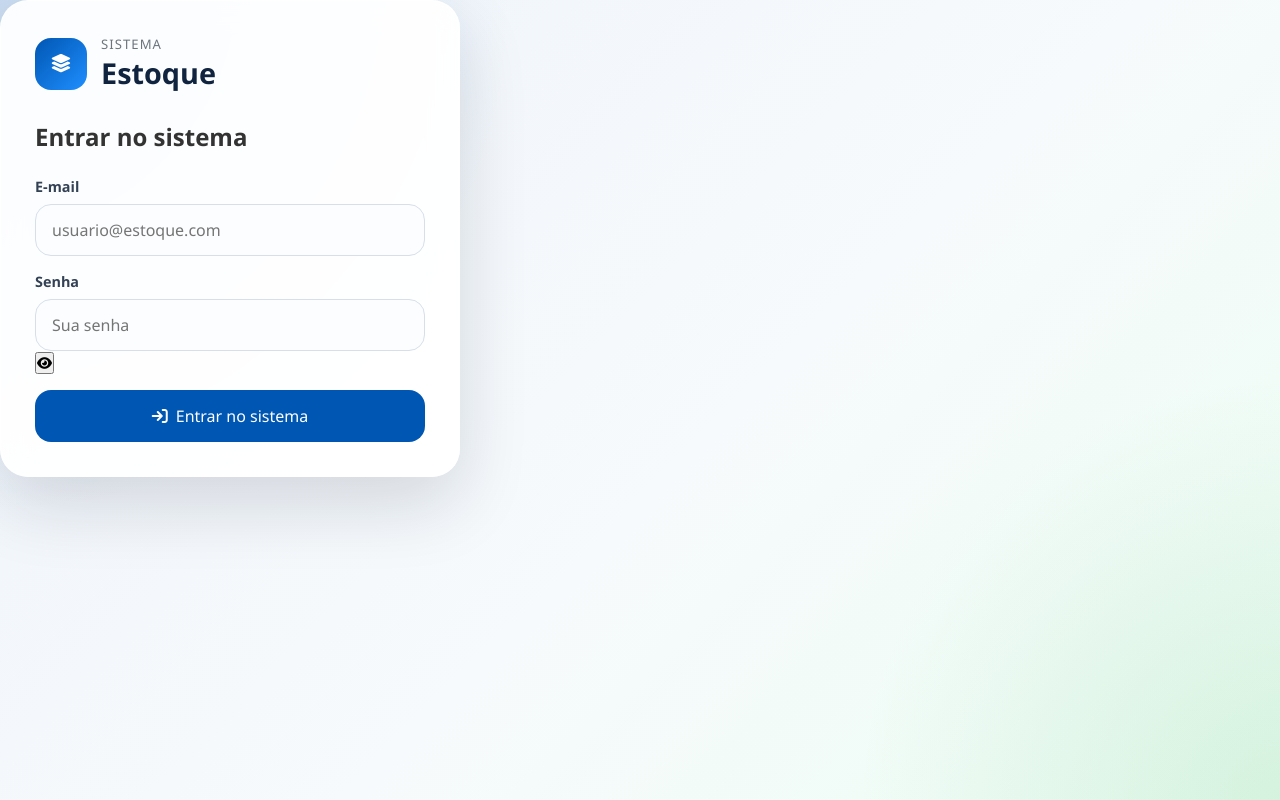
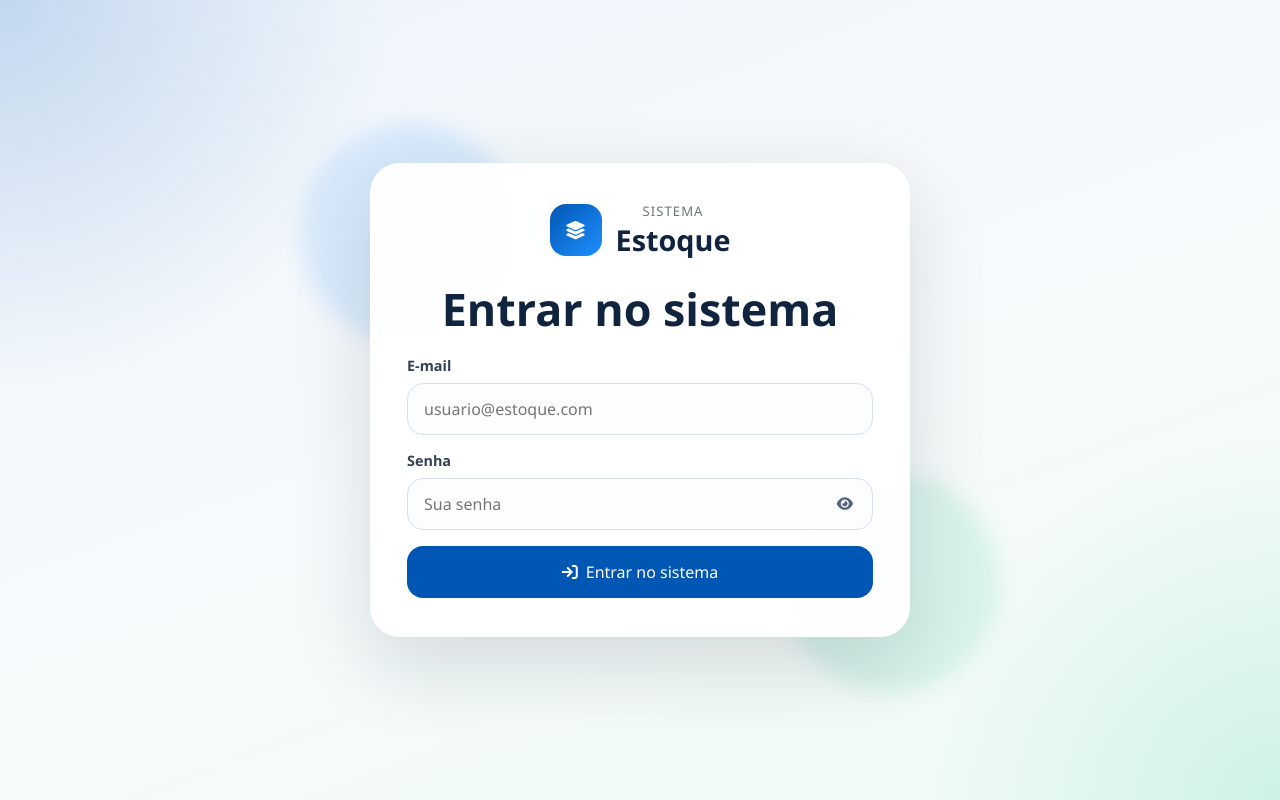
Before and after one commit to vitordsoliveira/estoque, a Flask app: page /auth/login in a window 1280 px wide. Run offline with Flask 3, Linux system fonts and the light colour scheme.

Commit message:
cache ignore

```diff
--- a/app/static/css/login.css
+++ b/app/static/css/login.css
@@ -1,118 +1,60 @@
 .login-body {
     min-height: 100vh;
-    background:
-        radial-gradient(circle at top left, rgba(0, 86, 179, 0.16), transparent 34%),
-        radial-gradient(circle at bottom right, rgba(40, 167, 69, 0.12), transparent 28%),
-        linear-gradient(135deg, #eef4fb 0%, #f7fafc 55%, #ecfdf3 100%);
-}
-
-.login-shell {
-    min-height: 100vh;
-    display: grid;
-    grid-template-columns: 1.15fr 0.85fr;
-}
-
-.login-showcase,
-.login-panel {
     display: flex;
     align-items: center;
     justify-content: center;
-    padding: 48px;
+    padding: 32px 20px;
+    overflow: hidden;
+    background:
+        radial-gradient(circle at top left, rgba(0, 86, 179, 0.18), transparent 26%),
+        radial-gradient(circle at bottom right, rgba(16, 185, 129, 0.14), transparent 24%),
+        linear-gradient(160deg, #edf4fb 0%, #f7fafc 52%, #eefbf4 100%);
 }
 
-.login-showcase-content {
-    max-width: 620px;
+.login-stage {
+    position: relative;
+    width: min(540px, 100%);
 }
 
-.login-badge {
-    display: inline-flex;
-    align-items: center;
-    gap: 8px;
-    padding: 8px 14px;
-    border-radius: 999px;
-    background: rgba(0, 86, 179, 0.1);
-    color: var(--primary-color);
-    font-weight: 700;
-    letter-spacing: 0.04em;
-    text-transform: uppercase;
-    font-size: 0.75rem;
+.login-glow {
+    position: absolute;
+    width: 220px;
+    height: 220px;
+    border-radius: 50%;
+    filter: blur(10px);
+    opacity: 0.7;
+    z-index: 0;
 }
 
-.login-showcase h1 {
-    margin-top: 22px;
-    font-size: clamp(2.4rem, 5vw, 4.4rem);
-    line-height: 1.03;
-    color: #10233f;
-    max-width: 12ch;
+.login-glow-left {
+    top: -40px;
+    left: -70px;
+    background: rgba(31, 143, 255, 0.18);
 }
 
-.login-showcase p {
-    margin-top: 22px;
-    font-size: 1.05rem;
-    line-height: 1.7;
-    color: #4f5d75;
-    max-width: 54ch;
-}
-
-.login-highlights {
-    display: grid;
-    gap: 16px;
-    margin-top: 32px;
-}
-
-.login-highlights article {
-    display: flex;
-    align-items: flex-start;
-    gap: 14px;
-    padding: 18px 20px;
-    border-radius: 18px;
-    background: rgba(255, 255, 255, 0.72);
-    border: 1px solid rgba(255, 255, 255, 0.9);
-    box-shadow: 0 16px 40px rgba(15, 23, 42, 0.06);
-    backdrop-filter: blur(10px);
-}
-
-.login-highlights i {
-    width: 42px;
-    height: 42px;
-    border-radius: 12px;
-    display: inline-flex;
-    align-items: center;
-    justify-content: center;
-    background: rgba(0, 86, 179, 0.12);
-    color: var(--primary-color);
-    font-size: 1rem;
-}
-
-.login-highlights strong {
-    display: block;
-    margin-bottom: 4px;
-    color: #10233f;
-}
-
-.login-highlights span {
-    color: #5f6b81;
-    line-height: 1.5;
-    font-size: 0.95rem;
-}
-
-.login-panel {
-    position: relative;
+.login-glow-right {
+    right: -90px;
+    bottom: -55px;
+    background: rgba(16, 185, 129, 0.16);
 }
 
 .login-card {
-    width: min(460px, 100%);
-    padding: 34px;
-    border-radius: 28px;
-    background: rgba(255, 255, 255, 0.92);
+    position: relative;
+    z-index: 1;
+    width: 100%;
+    padding: 38px 36px;
+    border-radius: 30px;
+    background: rgba(255, 255, 255, 0.94);
     border: 1px solid rgba(255, 255, 255, 0.88);
-    box-shadow: 0 28px 70px rgba(15, 23, 42, 0.14);
+    box-shadow: 0 28px 80px rgba(15, 23, 42, 0.14);
     backdrop-filter: blur(14px);
+    text-align: center;
 }
 
 .login-brand {
     display: flex;
     align-items: center;
+    justify-content: center;
     gap: 14px;
 }
 
@@ -142,24 +84,61 @@
 }
 
 .login-copy {
-    margin-top: 28px;
+    margin-top: 26px;
 }
 
-.login-copy h3 {
-    font-size: 1.6rem;
+.login-badge {
+    display: inline-flex;
+    align-items: center;
+    justify-content: center;
+    gap: 8px;
+    padding: 8px 14px;
+    border-radius: 999px;
+    background: rgba(0, 86, 179, 0.1);
+    color: var(--primary-color);
+    font-weight: 700;
+    letter-spacing: 0.04em;
+    text-transform: uppercase;
+    font-size: 0.75rem;
+}
+
+.login-copy h1 {
+    margin-top: 18px;
+    font-size: clamp(2rem, 4.5vw, 2.8rem);
     color: #10233f;
+    line-height: 1.05;
 }
 
 .login-copy p {
-    margin-top: 8px;
+    margin: 12px auto 0;
     color: var(--text-muted);
     line-height: 1.6;
+    max-width: 42ch;
+}
+
+.login-chips {
+    display: flex;
+    flex-wrap: wrap;
+    justify-content: center;
+    gap: 10px;
+    margin-top: 24px;
+}
+
+.login-chips span {
+    padding: 7px 12px;
+    border-radius: 999px;
+    background: rgba(241, 245, 249, 0.92);
+    border: 1px solid #dbe6f2;
+    color: #35506d;
+    font-size: 0.82rem;
+    font-weight: 600;
 }
 
 .login-flash-stack {
     display: grid;
     gap: 10px;
-    margin-top: 20px;
+    margin-top: 24px;
+    text-align: left;
 }
 
 .login-flash {
@@ -193,11 +172,16 @@
     display: grid;
     gap: 16px;
     margin-top: 24px;
+    text-align: left;
 }
 
 .login-field {
     display: grid;
     gap: 8px;
+}
+
+.login-password-wrapper {
+    position: relative;
 }
 
 .login-field span {
@@ -217,6 +201,34 @@
     transition: border-color 0.2s ease, box-shadow 0.2s ease, background 0.2s ease;
 }
 
+.login-password-wrapper input {
+    padding-right: 124px;
+}
+
+.login-password-toggle {
+    position: absolute;
+    top: 50%;
+    right: 10px;
+    transform: translateY(-50%);
+    display: inline-flex;
+    align-items: center;
+    gap: 8px;
+    border: none;
+    background: transparent;
+    color: #52637a;
+    cursor: pointer;
+    font-size: 0.9rem;
+    font-weight: 700;
+    padding: 8px 10px;
+    border-radius: 12px;
+    transition: color 0.2s ease, background 0.2s ease;
+}
+
+.login-password-toggle:hover {
+    color: var(--primary-color);
+    background: rgba(0, 86, 179, 0.08);
+}
+
 .login-field input:focus {
     border-color: var(--primary-color);
     box-shadow: 0 0 0 4px rgba(0, 86, 179, 0.12);
@@ -224,6 +236,7 @@
 }
 
 .login-submit {
+    width: 100%;
     justify-content: center;
     min-height: 52px;
     border-radius: 16px;
```
Also changed, not shown: other parts of app/static/css/login.css (+24 -15 lines), 1 other file.
